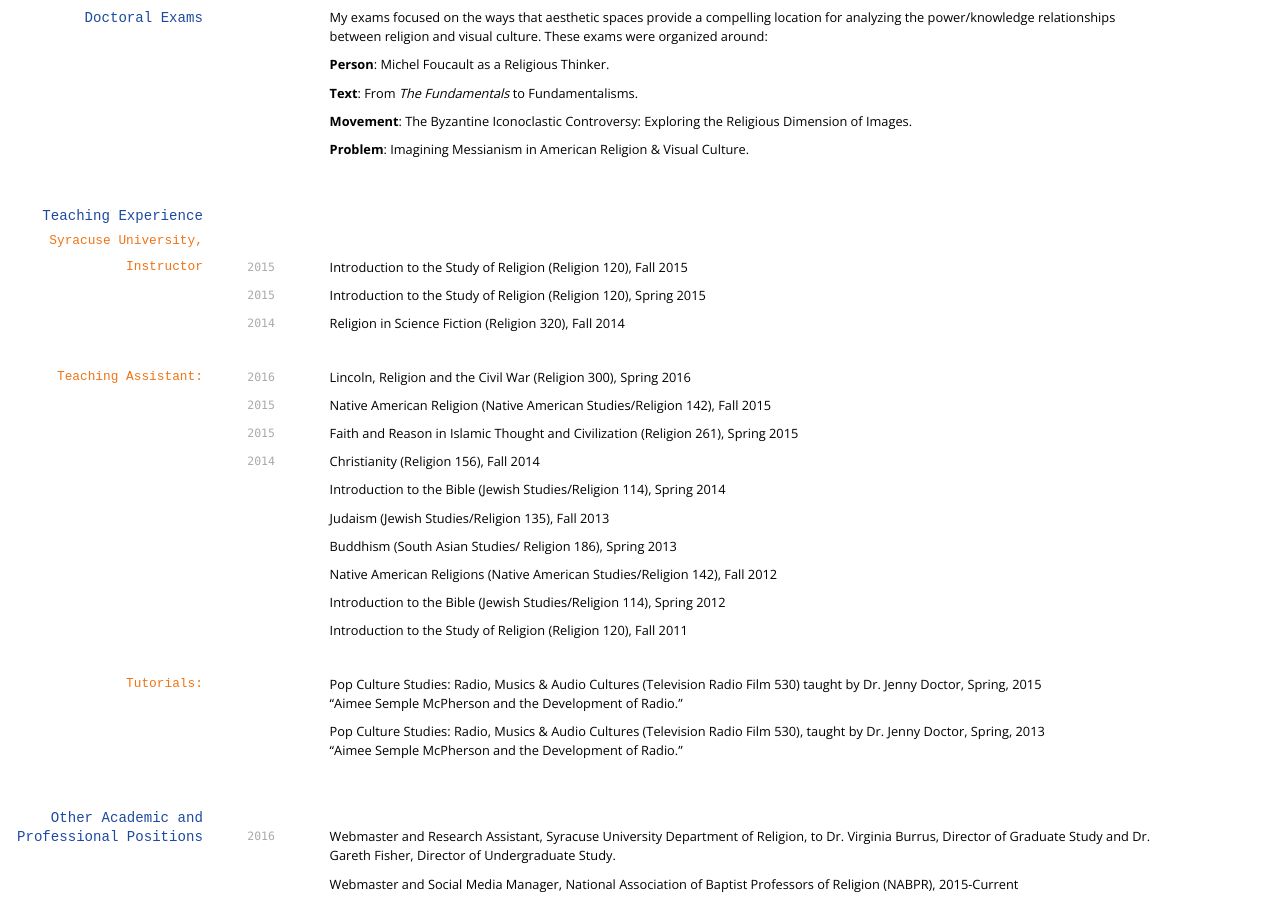
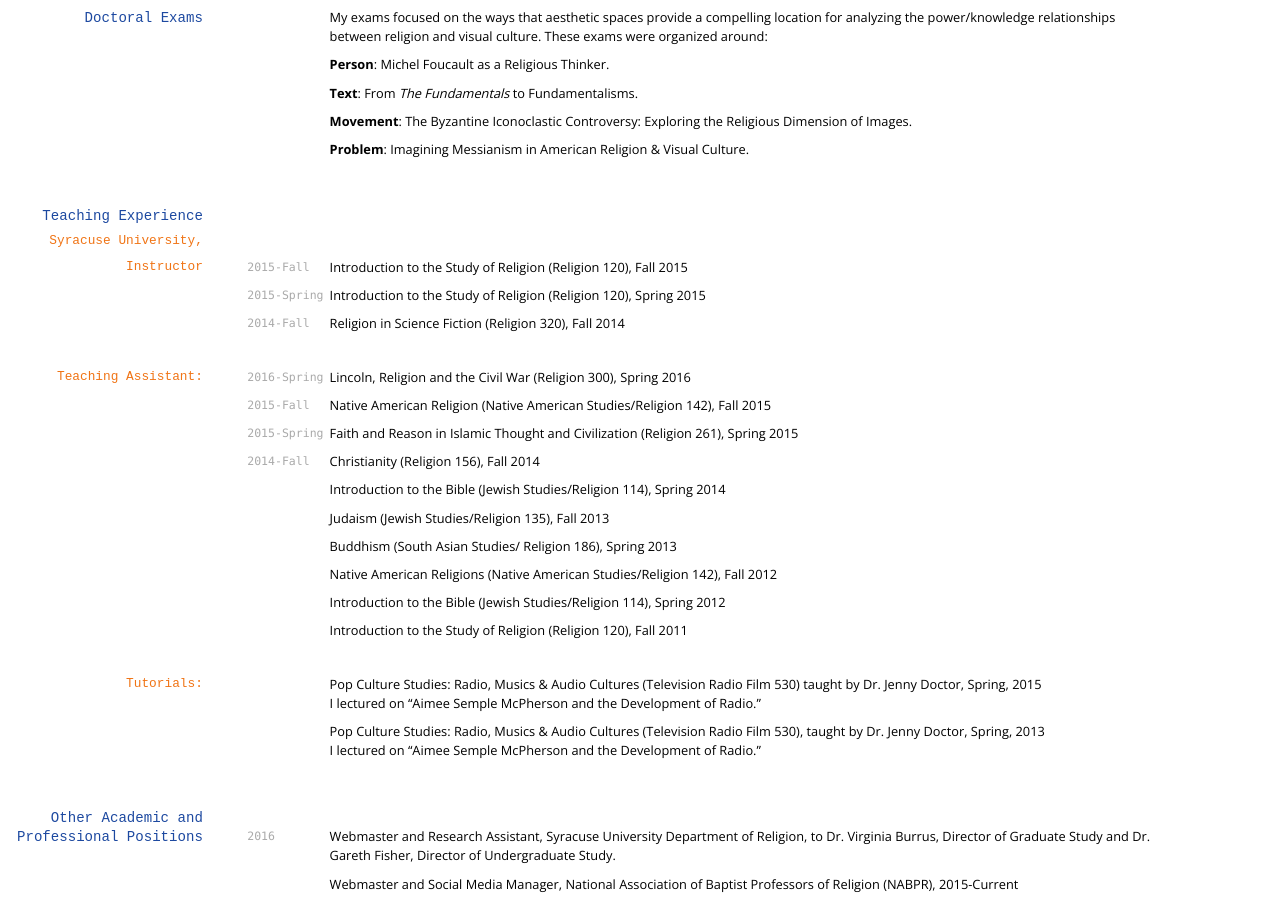
Before and after one commit to blmoore/md-cv, a Jekyll site: the page built from index.md, in a window 1280 px wide and 900 px high, scrolled down 813 px. Built offline with Jekyll 4.4.1, drawn with Linux system fonts in a browser that asks for light colours; nearby versions of some CDN libraries.

Commit message:
adding semester to dates

```diff
--- a/index.md
+++ b/index.md
@@ -73,26 +73,26 @@ __Problem__: Imagining Messianism in American Religion & Visual Culture.
 ## Teaching Experience
 
 ### Syracuse University, Instructor
-`2015`
+`2015-Fall`
 Introduction to the Study of Religion (Religion 120), Fall 2015
 
-`2015`
+`2015-Spring`
 Introduction to the Study of Religion (Religion 120), Spring 2015
 
-`2014`
+`2014-Fall`
 Religion in Science Fiction (Religion 320), Fall 2014
 
 ### Teaching Assistant:
-`2016`
+`2016-Spring`
 Lincoln, Religion and the Civil War (Religion 300), Spring 2016
 
-`2015`
+`2015-Fall`
 Native American Religion (Native American Studies/Religion 142), Fall 2015
 
-`2015`
+`2015-Spring`
 Faith and Reason in Islamic Thought and Civilization (Religion 261), Spring 2015
 
-`2014`
+`2014-Fall`
 Christianity (Religion 156), Fall 2014
 
 
@@ -110,10 +110,10 @@ Introduction to the Study of Religion (Religion 120), Fall 2011
 
 ### Tutorials:
 Pop Culture Studies: Radio, Musics & Audio Cultures (Television Radio Film 530) taught by Dr. Jenny Doctor, Spring, 2015
-<br /> “Aimee Semple McPherson and the Development of Radio.”
+<br /> I lectured on “Aimee Semple McPherson and the Development of Radio.”
 
 Pop Culture Studies: Radio, Musics & Audio Cultures (Television Radio Film 530), taught by Dr. Jenny Doctor, Spring, 2013
-<br /> “Aimee Semple McPherson and the Development of Radio.”
+<br /> I lectured on “Aimee Semple McPherson and the Development of Radio.”
 
 ## Other Academic and Professional Positions
 
```
